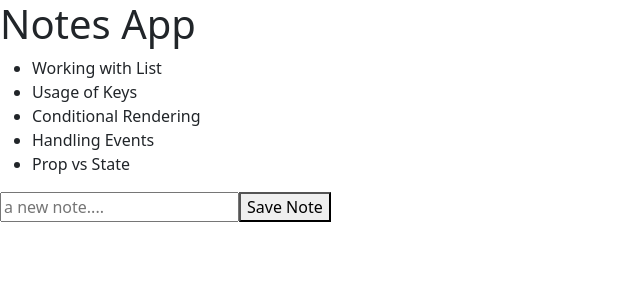
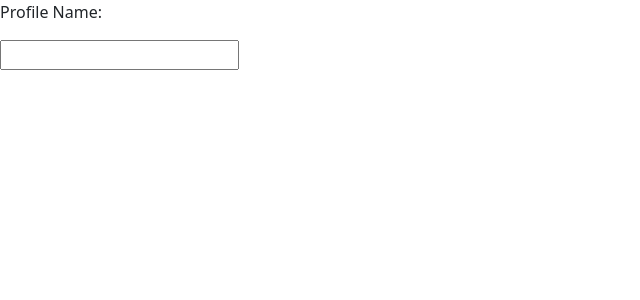
Before and after one commit to Seenu1702/myprofile, a React (Vite) app: page / in a window 1280 px wide. Shown: the top 300 px of the page, without its empty margins (0-640 px from the left). Built offline with nearby package versions, Linux system fonts and the light colour scheme.

Commit message:
profile name task

```diff
--- a/src/App.jsx
+++ b/src/App.jsx
@@ -1,57 +1,20 @@
-/* eslint-disable react/prop-types */
-import React, { useState } from 'react'
-import Notes from './Components/Notes';
-
-function App(props) {
-  // console.log(props.notes);
-
-  const [notes, setNotes] = useState(props.notes);
-  const [newNote, setNewNote] = useState('');
-  // console.log(notes);
-  const addNote = (event) => {
-    event.preventDefault();
-    // console.log('button clicked...');
-    // console.log(newNote);
-    const newObject = {
-      id: notes.length + 1,
-      content: newNote,
-      important: Math.random() < 0.5,
-    }
-
-    setNotes(notes.concat(newObject));
-    setNewNote('');
+import React, { createContext, useState } from 'react';
+import Profile from './Components/Profile';
 
 
-  }
+const profileNameContext = createContext();
 
-  const handleNoteChange = (event) =>{
-    // console.log(event.target.value);
-    setNewNote(event.target.value);
-    // console.log(newNote)
-  }
+function App() {
+
+  const [profileName, setProfileName] = useState('');
 
   return (
     <div>
-      <h1>Notes App</h1>
-      <ul>
-        {
-          notes.map(note =>
-            <Notes key={note.id} note = {note}/>
-            )
-        }
-      </ul>
-
-      <form onSubmit={addNote} >
-        <input
-        value={newNote}
-        placeholder='a new note....'
-        onChange={handleNoteChange}/>
-        <button type='submit'>Save Note</button>
-      </form>
-
-
+      <profileNameContext.Provider value={{profileName, setProfileName}}>
+        <Profile />
+      </profileNameContext.Provider>
     </div>
   )
 }
 
-export default App
+export {App as default, profileNameContext};
--- a/src/Components/Notes.jsx
+++ /dev/null
@@ -1,12 +0,0 @@
-/* eslint-disable react/prop-types */
-import React from 'react';
-
-function Notes({note}) {
-  return (
-    <div>
-        <li>{note.content}</li>
-    </div>
-  )
-}
-
-export default Notes;
--- /dev/null
+++ b/src/Components/Profile.jsx
@@ -0,0 +1,27 @@
+/* eslint-disable no-unused-vars */
+import React, { useContext } from 'react';
+import { profileNameContext } from '../App';
+
+function Profile() {
+
+    const {profileName, setProfileName} = useContext(profileNameContext);
+    // console.log(profileName);
+
+    const profileNameHandler = (event) => {
+      // console.log(event.target.value);
+      setProfileName(event.target.value);
+
+    }
+
+  return (
+    <div>
+      <p>Profile Name: {profileName}</p>
+      <input
+        type="text"
+        value={profileName}
+        onChange={profileNameHandler} />
+    </div>
+  )
+}
+
+export default Profile
--- a/src/main.jsx
+++ b/src/main.jsx
@@ -32,4 +32,4 @@ const notes = [
     }
 ];
 
-ReactDOM.createRoot(document.getElementById('root')).render(<App notes = { notes } />)
+ReactDOM.createRoot(document.getElementById('root')).render(<App />)
```
Also changed, not shown: 1 other file (tests, documents, lock files or other folders).
